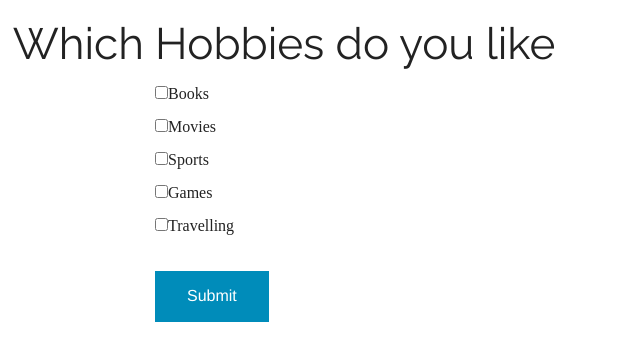
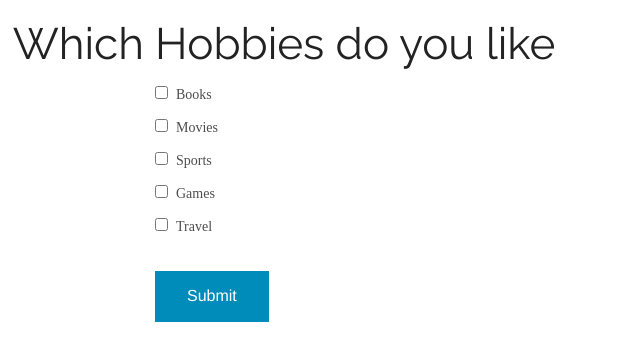
Before and after one commit to JamesVanWaza/checkboxes, a PHP site: page /checkboxes.php in a window 1280 px wide. Shown: the top 341 px of the page, without its empty margins (0-640 px from the left). Run offline with PHP 8.4, Linux system fonts and the light colour scheme; some web fonts are replaced.

Commit message:
Styling of the labels

```diff
--- a/checkboxes.php
+++ b/checkboxes.php
@@ -3,11 +3,11 @@
 <form action="" id="webForm" method="POST">
 	<div class="row">
 		<div class="large-12 columns">
-			<input type="checkbox" name="Hobbies[]" value="Books" />Books<br />
-			<input type="checkbox" name="Hobbies[]" value="Movies" />Movies<br />
-			<input type="checkbox" name="Hobbies[]" value="Sports" />Sports<br />
-			<input type="checkbox" name="Hobbies[]" value="Games" />Games<br />
-			<input type="checkbox" name="Hobbies[]" value="Travelling" />Travelling<br />
+			<input type="checkbox" name="Hobbies[]" value="Books" /><label>Books</label><br />
+			<input type="checkbox" name="Hobbies[]" value="Movies" /><label>Movies</label><br />
+			<input type="checkbox" name="Hobbies[]" value="Sports" /><label>Sports</label><br />
+			<input type="checkbox" name="Hobbies[]" value="Games" /><label>Games</label><br />
+			<input type="checkbox" name="Hobbies[]" value="Travelling" /><label>Travel</label><br />
 			<br />
 			<button class="submit-btn">Submit</button>
 		</div>
```
